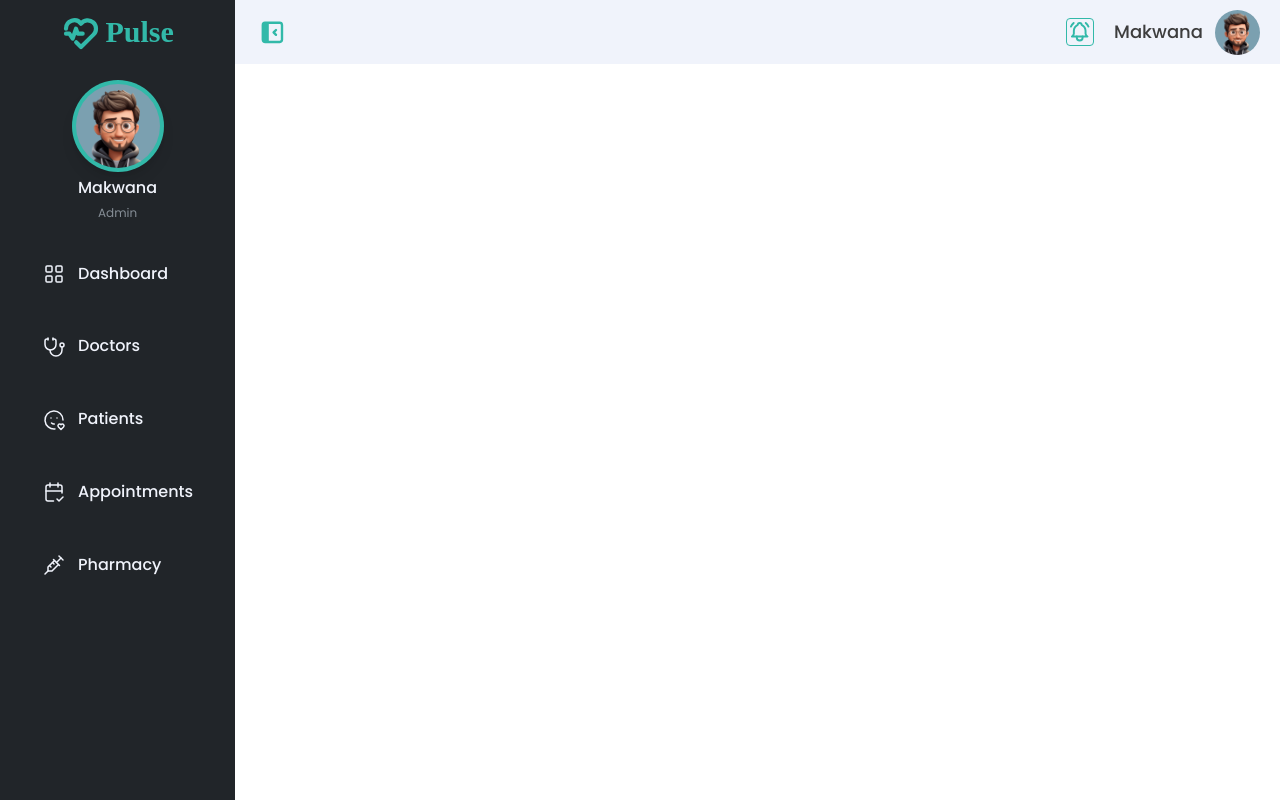
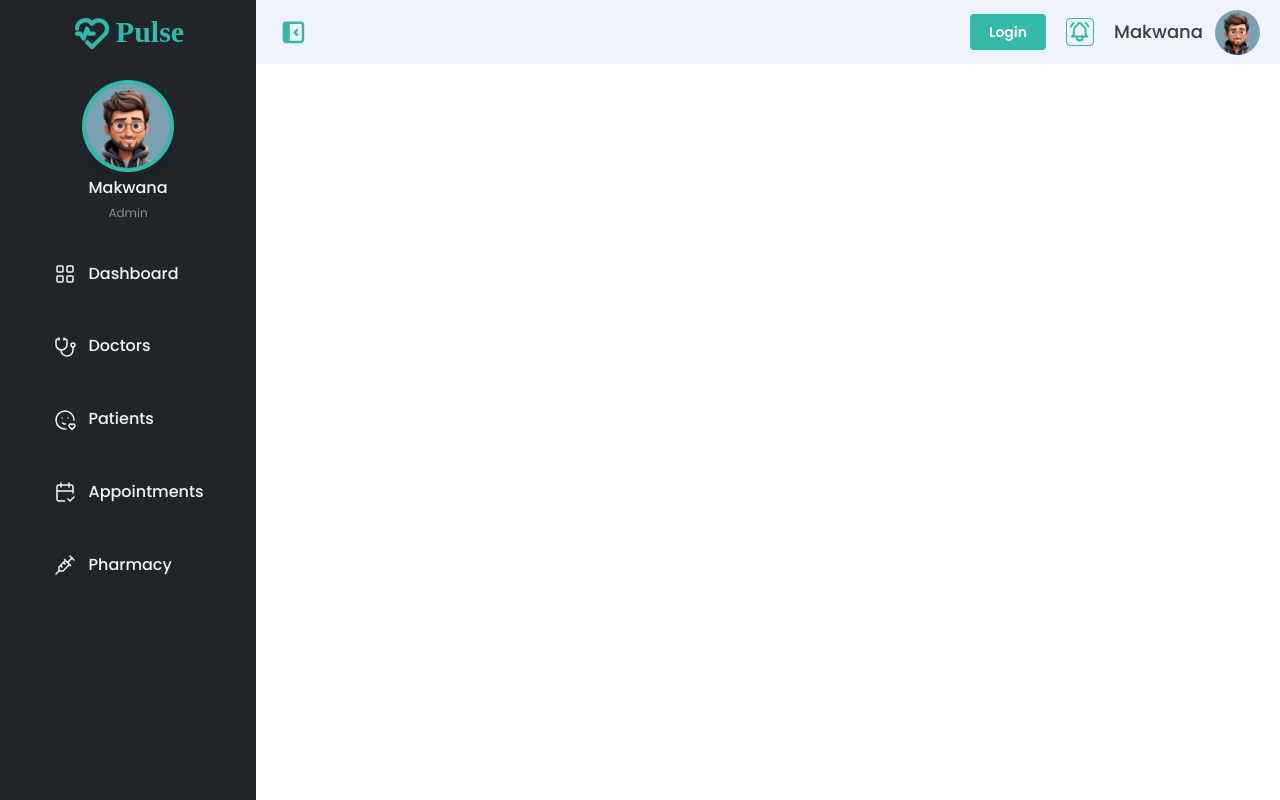
Before and after one commit to makwanaavi/HMS, a React (Create React App) app: page / in a window 1280 px wide. Built offline with nearby package versions, Linux system fonts and the light colour scheme.

Commit message:
#update LoginPage

```diff
--- a/src/App.css
+++ b/src/App.css
@@ -1,16 +1,18 @@
-::-webkit-scrollbar-track
-{
-	-webkit-box-shadow: inset #32b9a9;
-	background-color: #F5F5F5;
+::-webkit-scrollbar-track {
+  -webkit-box-shadow: inset #32b9a9;
+  background-color: #f5f5f5;
 }
 
-::-webkit-scrollbar
-{
-	width: 6px;
-	background-color: #F5F5F5;
+::-webkit-scrollbar {
+  width: 6px;
+  background-color: #f5f5f5;
+}
+.hide-scrollbar::-webkit-scrollbar {
+  display: none;
+  /* width: 0px; */
+  background-color: #f5f5f5;
 }
 
-::-webkit-scrollbar-thumb
-{
-	background-color: #32b9a9;
+::-webkit-scrollbar-thumb {
+  background-color: #32b9a9;
 }
--- /dev/null
+++ b/src/Pages/LoginPage.tsx
@@ -0,0 +1,67 @@
+import { Button, PasswordInput, TextInput } from '@mantine/core';
+import { IconHeartbeat } from '@tabler/icons-react';
+import { useForm } from '@mantine/form';
+import { Link } from 'react-router-dom';
+
+const LoginPage = () => {
+  const form = useForm({
+    initialValues: {
+      email: '',
+      password: '',
+    },
+
+    validate: {
+      email: (value: any) => (/^\S+@\S+$/.test(value) ? null : 'Invalid email'),
+      password: (value: any) => (!value ? 'Password Required' : null),
+    },
+  });
+  const handleSubmit = (values: typeof form.values) => {
+    console.log(values);
+  };
+  return (
+    <div
+      style={{
+        background: 'url("/bg.jpg")',
+      }}
+      className="w-screen h-screen !bg-cover !bg-center !bg-no-repeat flex flex-col items-center justify-center"
+    >
+      <div className="  text-pink-500 py-3 flex gap-1 items-center">
+        <IconHeartbeat size={45} stroke={2.5} />
+        <span className="font-heading font-semibold text-4xl">Pulse</span>
+      </div>
+      <div className="w-[450px] backdrop-blur-md p-10 py-8 rounded-xl">
+        <form
+          onSubmit={form.onSubmit(handleSubmit)}
+          className="flex flex-col gap-5 [&_input]:placeholder-neutral-100 [&_input]:!pl-2 [&_input]:!text-white [&_svg]:text-white [&_.mantine-Input-input]:border-white focus-within:[&_.mantine-Input-input]:!border-pink-500 [&_.mantine-Input-input]:!border"
+        >
+          <div className="self-center font-heading font-medium text-light text-2xl">Login</div>
+          <TextInput
+            {...form.getInputProps('email')}
+            className="transition duration-300"
+            variant="unstyled"
+            size="md"
+            radius="md"
+            placeholder="Email"
+          />
+          <PasswordInput
+            {...form.getInputProps('password')}
+            className="transition duration-300"
+            variant="unstyled"
+            size="md"
+            radius="md"
+            placeholder="Password"
+          />
+          <Button type="submit" color="pink" variant="filled" radius="md" size="md">
+            Login
+          </Button>
+
+          <div className='text-neutral-100 text-sm self-center'>
+            Don't haven an account? <Link to='/register' className='hover:underline '>Register</Link>
+          </div>
+        </form>
+      </div>
+    </div>
+  );
+};
+
+export default LoginPage;
--- a/src/Routes/AppRoute.tsx
+++ b/src/Routes/AppRoute.tsx
@@ -2,11 +2,15 @@ import React from 'react';
 import { BrowserRouter, Route, Routes } from 'react-router-dom';
 import Random from '../components/Random';
 import AdmineDashboard from '../Layout/AdmineDashboard';
+import LoginPage from '../Pages/LoginPage';
+import RegisterPage from '../Pages/RegisterPage';
 
 const AppRoute = () => {
   return (
     <BrowserRouter>
       <Routes>
+        <Route path='/login' element={<LoginPage/>}/>
+         <Route path='/register' element={<RegisterPage/>}/>
         <Route path="/" element={<AdmineDashboard />}>
           <Route path="dashboard" element={<Random />} />
           <Route path="doctors" element={<Random />} />
--- a/src/components/Header/Header.tsx
+++ b/src/components/Header/Header.tsx
@@ -1,7 +1,8 @@
 import React from 'react';
 import ProfileMenu from './ProfileMenu';
-import { ActionIcon } from '@mantine/core';
+import { ActionIcon, Button } from '@mantine/core';
 import { IconBellRinging, IconLayoutSidebarLeftCollapseFilled } from '@tabler/icons-react';
+import { Link } from 'react-router-dom';
 
 const Header = () => {
   return (
@@ -11,11 +12,12 @@ const Header = () => {
       </ActionIcon>
 
       <div className="flex gap-5 items-center">
+        <Link to="login">
+
+          <Button>Login</Button>
+        </Link>
         <ActionIcon variant="outline" aria-label="Settings" size="md">
-          <IconBellRinging
-            style={{ width: '90%', height: '90%' }}
-            stroke={2}
-          />
+          <IconBellRinging style={{ width: '90%', height: '90%' }} stroke={2} />
         </ActionIcon>
         <ProfileMenu />
       </div>
--- a/src/components/Random.tsx
+++ b/src/components/Random.tsx
@@ -2,7 +2,7 @@ import React from 'react'
 
 const Random = () => {
   return (
-    <div>Random</div>
+    <div >Random</div>
   )
 }
 
--- a/src/components/Sidebar/Sidebar.tsx
+++ b/src/components/Sidebar/Sidebar.tsx
@@ -39,13 +39,14 @@ const links = [
 ];
 const Sidebar = () => {
   return (
-    <div className="bg-dark w-[288px] h-screen overflow-y-auto flex flex-col gap-7 items-center ">
+    <div className="flex">
+      <div className="w-64"></div>
+      <div className="bg-dark fixed w-64 h-screen overflow-y-auto hide-scrollbar flex flex-col gap-7 items-center ">
         <div className="fixed z-[500] bg-dark text-primary-400 py-3 flex gap-1 items-center">
           <IconHeartbeat size={40} stroke={2.5} />
           <span className="font-heading font-semibold text-3xl">Pulse</span>
         </div>
-
-      <div className='flex flex-col gap-5 mt-20'>
+        <div className="flex flex-col gap-5 mt-20">
           <div className="flex flex-col gap-1 items-center">
             <div className="p-1 bg-primary-400 rounded-full shadow-lg">
               <Avatar variant="filled" src="avatar.png" alt="it's me" size="xl" />
@@ -76,6 +77,7 @@ const Sidebar = () => {
           </div>
         </div>
       </div>
+    </div>
   );
 };
 
```
Also changed, not shown: src/Pages/RegisterPage.tsx (added), 2 other files (tests, documents, lock files or other folders). Lines whose indentation alone changed are shown as unchanged.
